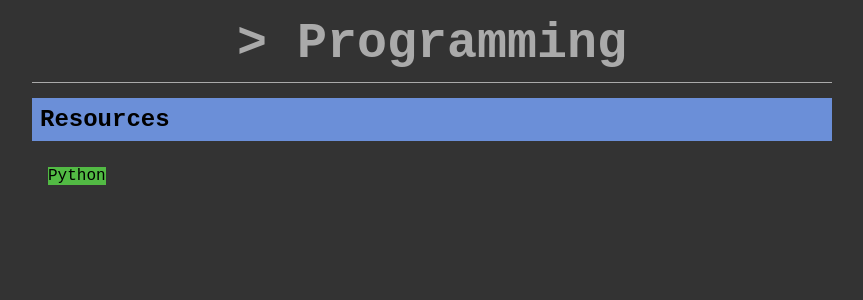
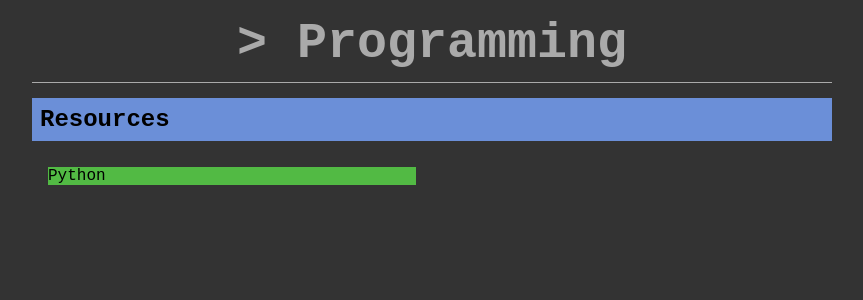
Before and after one commit to wcgs-programming/wcgs-programming.github.io, a Jekyll site: the page built from resources.md, in a window 1280 px wide. Shown: the top 300 px of the page, without its empty margins (208-1071 px from the left). Built offline with Jekyll 4.4.1, drawn with Linux system fonts in a browser that asks for light colours.

Commit message:
and more

```diff
--- a/css/style.css
+++ b/css/style.css
@@ -106,3 +106,8 @@ h3 {
     border-top: 20px solid #333333;
     overflow: auto;
 }
+
+body > p > a {
+    display: block;
+    height: 100%;
+}
```
